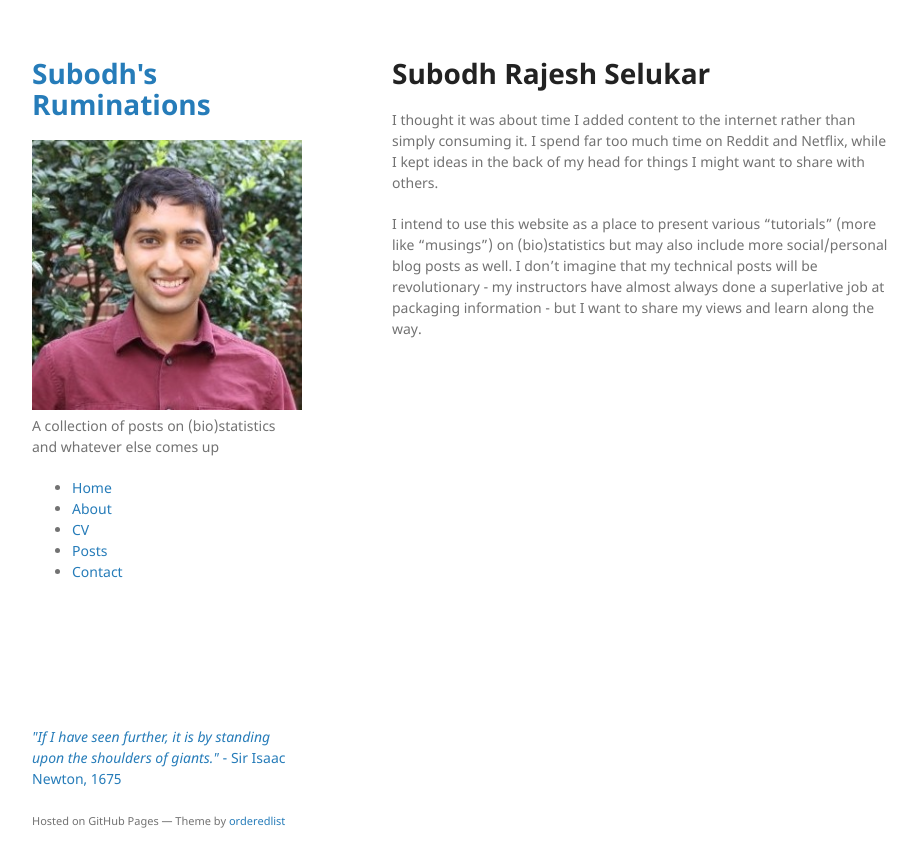
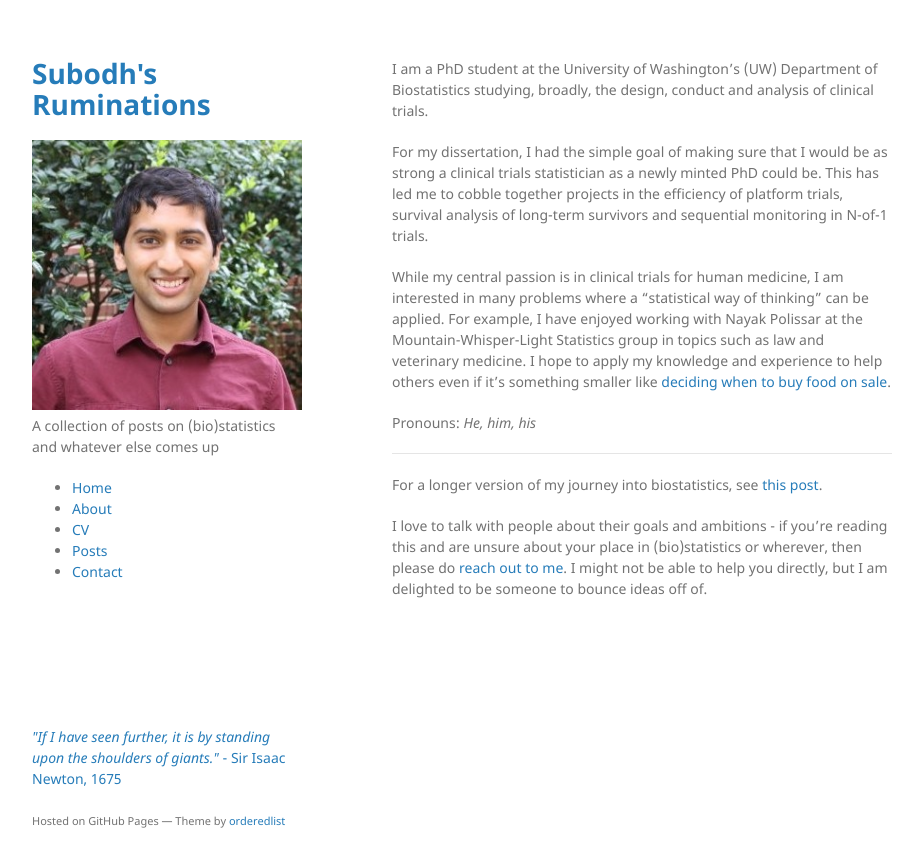
Before and after one commit to srselukar/srselukar.github.io, a Jekyll site: the page built from index.md, in a window 1280 px wide. Shown: the top 867 px of the page, without its empty margins (178-1101 px from the left). Built offline with Jekyll 4.4.1, drawn with Linux system fonts in a browser that asks for light colours.

Commit message:
Update index.md

```diff
--- a/index.md
+++ b/index.md
@@ -1,9 +1,18 @@
 ---
 layout: default
+title: Subodh Rajesh Selukar
 ---
 
-# Subodh Rajesh Selukar
+I am a PhD student at the University of Washington's (UW) Department of Biostatistics studying, broadly, the design, conduct and analysis of clinical trials.
 
-I thought it was about time I added content to the internet rather than simply consuming it. I spend far too much time on Reddit and Netflix, while I kept ideas in the back of my head for things I might want to share with others.
+For my dissertation, I had the simple goal of making sure that I would be as strong a clinical trials statistician as a newly minted PhD could be. This has led me to cobble together projects in the efficiency of platform trials, survival analysis of long-term survivors and sequential monitoring in N-of-1 trials.
 
-I intend to use this website as a place to present various "tutorials" (more like "musings") on (bio)statistics but may also include more social/personal blog posts as well. I don't imagine that my technical posts will be revolutionary - my instructors have almost always done a superlative job at packaging information - but I want to share my views and learn along the way.
+While my central passion is in clinical trials for human medicine, I am interested in many problems where a "statistical way of thinking" can be applied. For example, I have enjoyed working with Nayak Polissar at the Mountain-Whisper-Light Statistics group in topics such as law and veterinary medicine. I hope to apply my knowledge and experience to help others even if it's something smaller like [deciding when to buy food on sale](/when-to-buy).
+
+Pronouns: *He, him, his*
+
+---
+
+For a longer version of my journey into biostatistics, see [this post](/longer-about-me).
+
+I  love to talk with people about their goals and ambitions - if you're reading this and are unsure about your place in (bio)statistics or wherever, then please do [reach out to me](/contact). I might not be able to help you directly, but I am delighted to be someone to bounce ideas off of.
```
